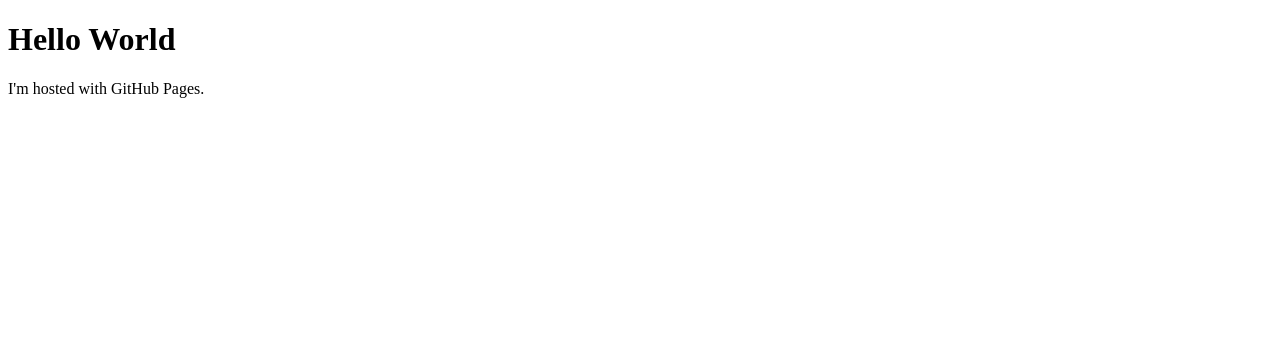
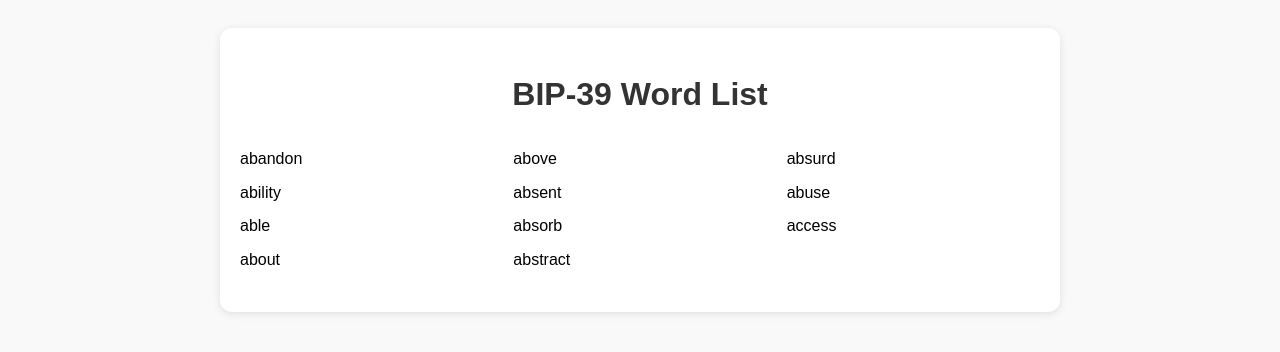
Before and after one commit to ashishb1052002/ashishb1052002.github.io, a plain HTML site: page index.html in a window 1280 px wide. Drawn offline with Linux system fonts and the light colour scheme.

Commit message:
Update index.html

```diff
--- a/index.html
+++ b/index.html
@@ -1,7 +1,68 @@
 <!DOCTYPE html>
-<html>
+<html lang="en">
+  <head>
+    <meta charset="UTF-8" />
+    <title>BIP-39 Word List</title>
+    <style>
+      body {
+        font-family: Arial, sans-serif;
+        background: #f9f9f9;
+        padding: 20px;
+        line-height: 1.6;
+      }
+
+      h1 {
+        text-align: center;
+        color: #333;
+      }
+
+      .container {
+        max-width: 800px;
+        margin: 0 auto;
+        background: #fff;
+        padding: 20px;
+        border-radius: 12px;
+        box-shadow: 0 2px 8px rgba(0, 0, 0, 0.1);
+      }
+
+      .word-list {
+        column-count: 3;
+        column-gap: 20px;
+        padding: 0;
+        list-style: none;
+        max-height: 600px;
+        overflow-y: auto;
+      }
+
+      .word-list li {
+        padding: 4px 0;
+      }
+
+      @media (max-width: 600px) {
+        .word-list {
+          column-count: 1;
+        }
+      }
+    </style>
+  </head>
   <body>
-    <h1>Hello World</h1>
-    <p>I'm hosted with GitHub Pages.</p>
+    <div class="container">
+      <h1>BIP-39 Word List</h1>
+      <ul class="word-list" id="bipWords">
+        <!-- Insert words here like below -->
+        <li>abandon</li>
+        <li>ability</li>
+        <li>able</li>
+        <li>about</li>
+        <li>above</li>
+        <li>absent</li>
+        <li>absorb</li>
+        <li>abstract</li>
+        <li>absurd</li>
+        <li>abuse</li>
+        <li>access</li>
+        <!-- ... and so on -->
+      </ul>
+    </div>
   </body>
 </html>
```
